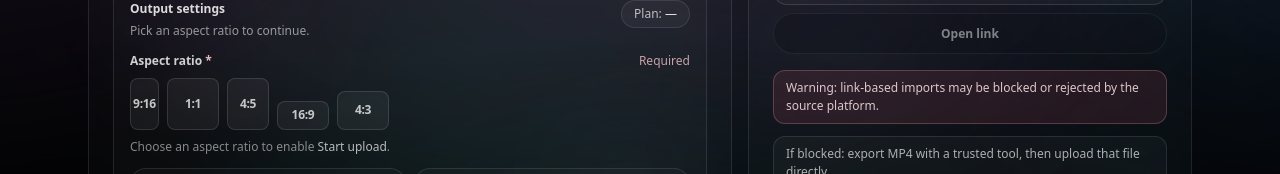
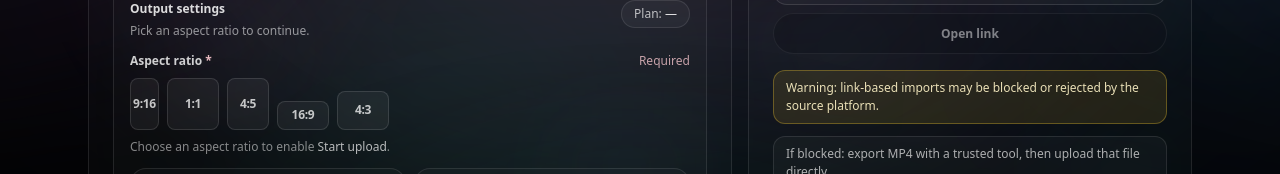
Before and after one commit to Sakibhoq/clipforge-ai, a Next.js app in the folder frontend/: page /app/upload in a window 1280 px wide. Shown: the part 515-689 px from the top of the page. Built offline with nearby package versions, Linux system fonts and the light colour scheme; no server answers.

Commit message:
Change paste-link warning panel to yellow

```diff
--- a/frontend/app/app/upload/page.tsx
+++ b/frontend/app/app/upload/page.tsx
@@ -2559,7 +2559,7 @@ function UploadWorkspace() {
                 </div>
               ) : null}
 
-              <div className="mt-4 rounded-xl border border-rose-300/25 bg-rose-400/10 px-3 py-2 text-[12px] text-rose-100/85">
+              <div className="mt-4 rounded-xl border border-amber-300/30 bg-amber-300/10 px-3 py-2 text-[12px] text-amber-100/90">
                 Warning: link-based imports may be blocked or rejected by the source platform.
               </div>
 
```
